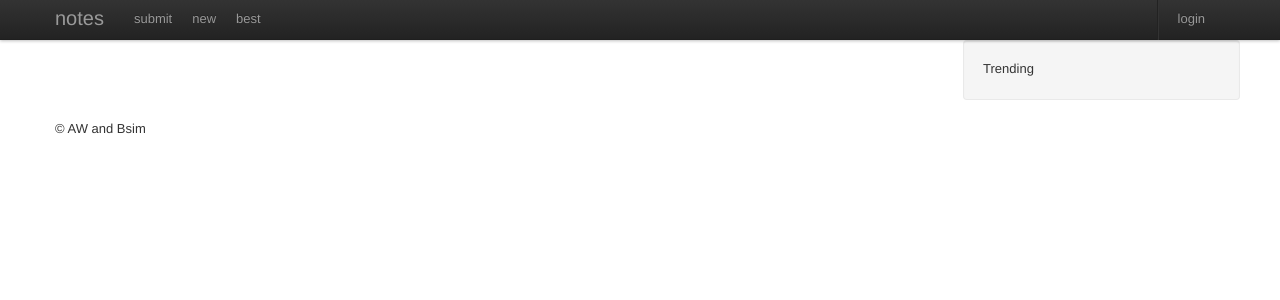
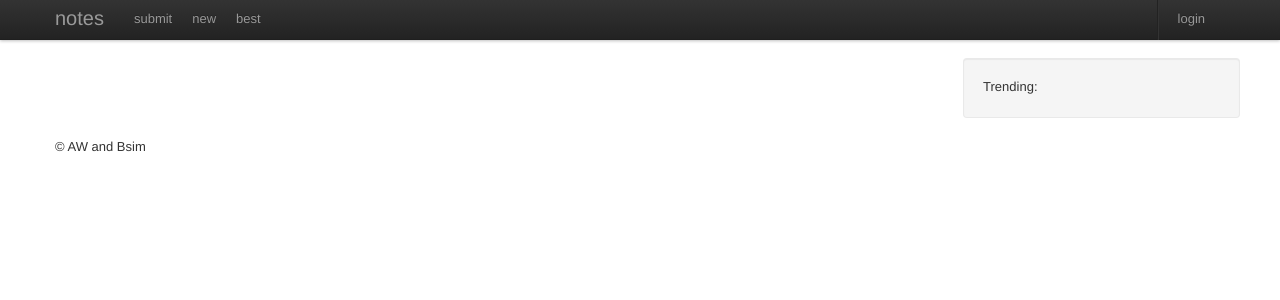
Before and after one commit to bksim/college-notes, a Django app: template noteproj/templates/college/index.html in a window 1280 px wide. Shown: the top 300 px of the page. Run offline with Django 3.2, Linux system fonts and the light colour scheme; the template is opened without the code that fills it, so the values that code supplies are empty; some libraries are stand-ins or nearby versions.

Commit message:
minor graphic changes 2

```diff
--- a/noteproj/templates/base.html
+++ b/noteproj/templates/base.html
@@ -10,7 +10,7 @@
      <link href="/static/bootstrap.css" rel="stylesheet">
     <style type="text/css">
       body {
-        padding-bottom: 40px;
+        padding-bottom: 0px;
         padding-top: 40px; /* 40px to make the container go all the way to the bottom of the topbar */
       }
     </style>
--- a/noteproj/templates/college/index.html
+++ b/noteproj/templates/college/index.html
@@ -116,8 +116,9 @@
 			{% endif %}
 		</div>
 		<div class="span3">
+			<br />
 			<div class="well sidebar-nav">
-				Trending
+				Trending:
 				{% for tag in trends %}
 				<br>
 				<a href="/trending/{{ tag }}">#{{tag}}</a>
```
